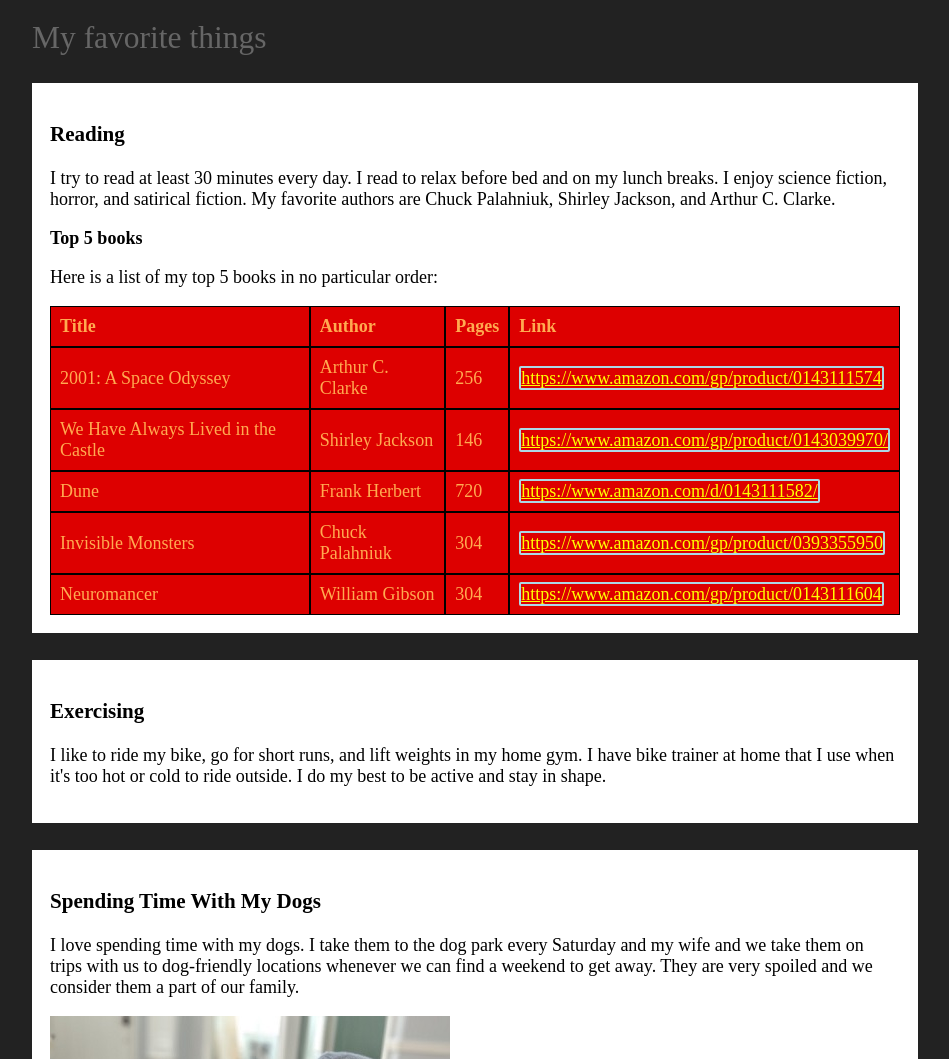
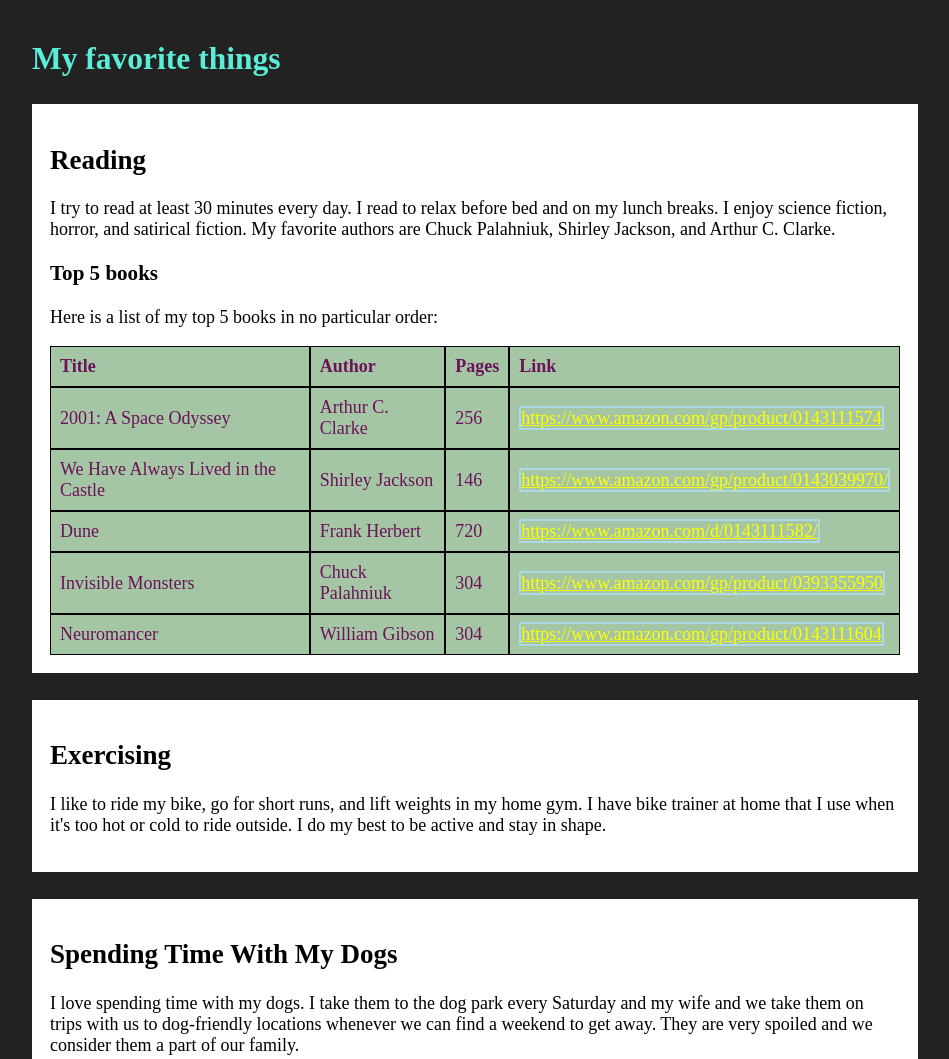
Before and after one commit to sebbydoh/Assignment-08, a plain HTML site: page index.html in a window 1280 px wide. Shown: the part 360-1419 px from the top of the page, without its empty margins (165-1114 px from the left). Drawn offline with Linux system fonts and the light colour scheme.

Commit message:
Added link text, and set headers appropriately

```diff
--- a/index.html
+++ b/index.html
@@ -15,12 +15,12 @@
 	</header>
 
 	<main>
-		<div class="medium-text">My favorite things</div>
+		<h1 class="medium-text">My favorite things</h1>
 		<div class="favorite-thing">
-			<h3>Reading</h3>
+			<h2>Reading</h2>
 			<p>I try to read at least 30 minutes every day. I read to relax before bed and on my lunch breaks. I enjoy science fiction, horror, and satirical fiction. My favorite authors are Chuck Palahniuk, Shirley Jackson, and Arthur C. Clarke.</p>
 
-			<strong>Top 5 books</strong>
+			<h3>Top 5 books</h3>
 			<p>Here is a list of my top 5 books in no particular order:</p>
 			<table>
 				<tr>
@@ -63,18 +63,18 @@
 		</div>
 
 		<div class="favorite-thing">
-			<h3>Exercising</h3>
+			<h2>Exercising</h2>
 			<p>I like to ride my bike, go for short runs, and lift weights in my home gym. I have bike trainer at home that I use when it's too hot or cold to ride outside. I do my best to be active and stay in shape.</p>
 		</div>
 
 		<div class="favorite-thing">
-			<h3>Spending Time With My Dogs</h3>
+			<h2>Spending Time With My Dogs</h2>
 			<p>I love spending time with my dogs. I take them to the dog park every Saturday and my wife and we take them on trips with us to dog-friendly locations whenever we can find a weekend to get away. They are very spoiled and we consider them a part of our family.</p>
 			<img src="images/ourpups.jpg" alt="Picture of my two dogs relaxing on a couch">
 		</div>
 
 		<div id="contact">
-			<h3>Contact Me</h3>
+			<h2>Contact Me</h2>
 			<p>Use this form to contact me about anything: <a href="form.html">Click here</a></p>
 		</div>
 	</main>
--- a/main.css
+++ b/main.css
@@ -1,6 +1,6 @@
 body {
 	background-color: #222222;
-	color: #666666;
+	color: #5CEDD8;
 	font-size: 18px;
 	padding: 1em 8em;
 }
@@ -31,9 +31,9 @@
 }
 
 table td {
-	background-color: #dd0000;
+	background-color: #A4C6A4;
 	border: 1px solid #000000;
-	color: #ffaa50;
+	color: #6B1259;
 	margin: 0;
 	padding: .5em;
 }
```
Also changed, not shown: form.html (+7 -3 lines).
